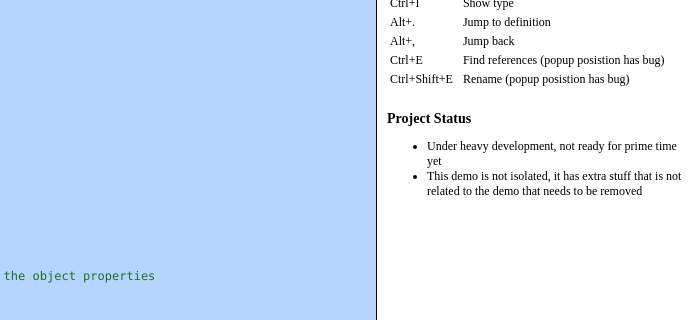
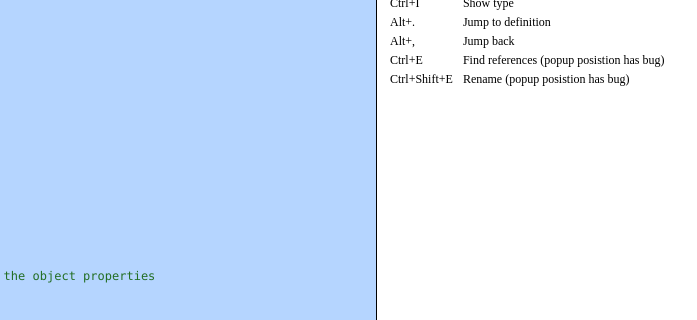
Before and after one commit to Sevin777/Ace.Tern, a plain HTML site: page demo.html in a window 1280 px wide. Shown: the part 179-499 px from the top of the page, 583-1280 px from the left. Drawn offline with nearby package versions, Linux system fonts and the light colour scheme.

Commit message:
Update demo.html

```diff
--- a/demo.html
+++ b/demo.html
@@ -79,11 +79,6 @@
                     <td>Rename (popup posistion has bug)</td>
                 </tr>
             </table>
-            <h3>Project Status</h3>
-            <ul>
-                <li>Under heavy development, not ready for prime time yet</li>
-                <li>This demo is not isolated, it has extra stuff that is not related to the demo that needs to be removed</li>
-            </ul>
         </div>
         <script src="helpers.js"></script>
         <script src="https://ajax.googleapis.com/ajax/libs/jquery/1.10.2/jquery.min.js" type="text/javascript"></script>
```
